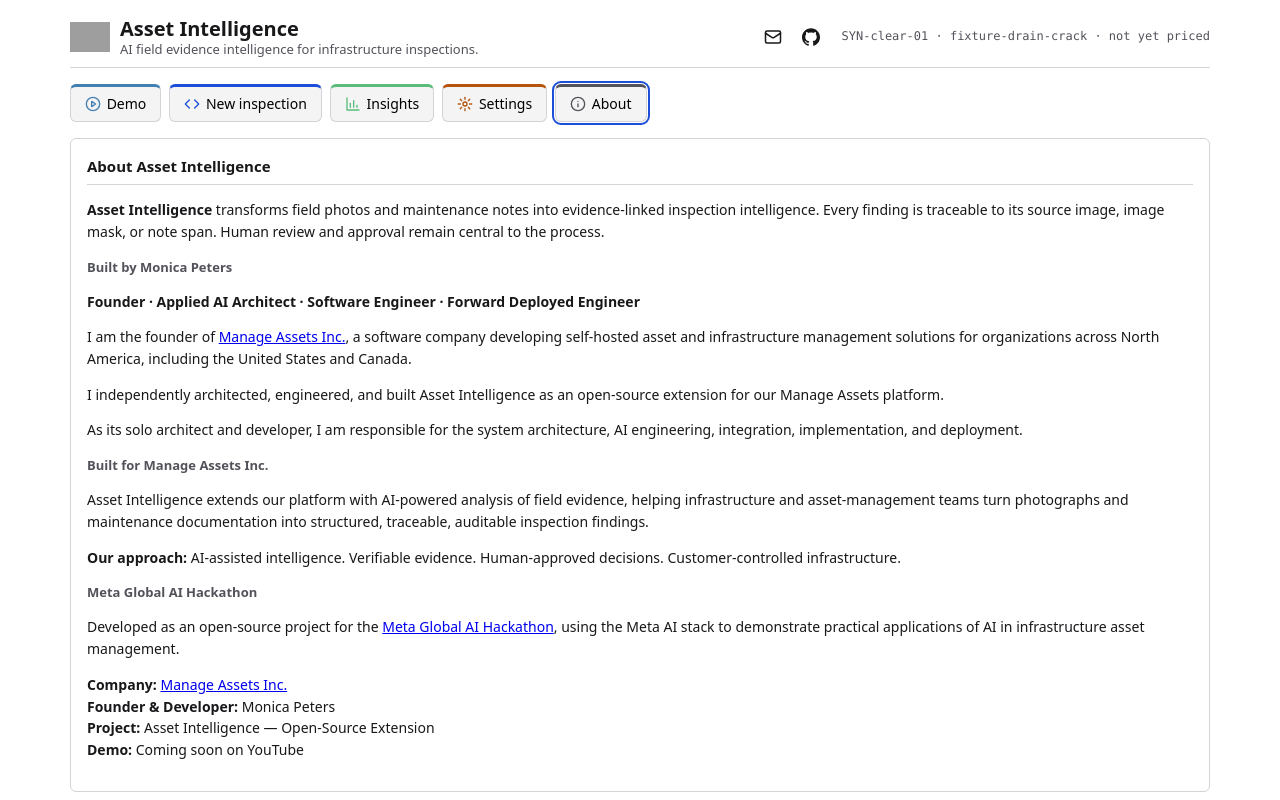
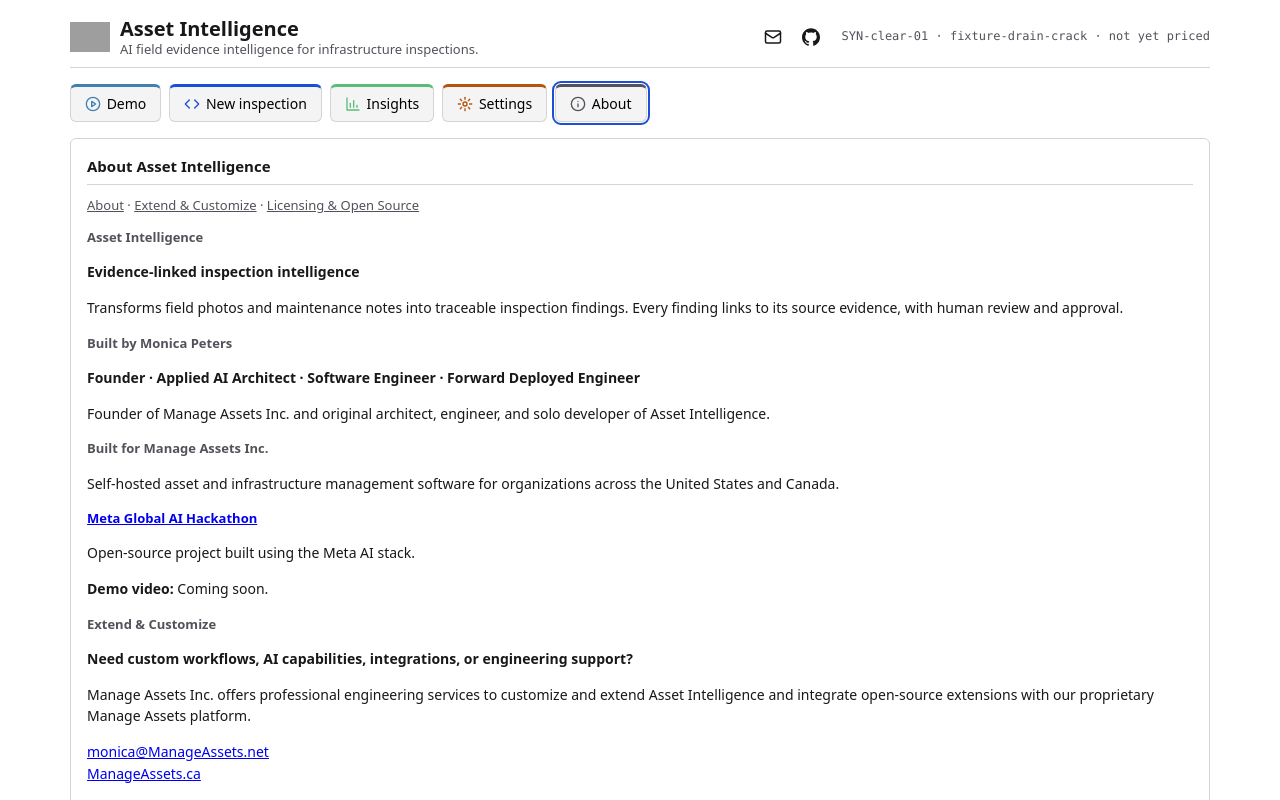
Before and after one commit to monigarr/asset-intelligence, a React (Vite) app in the folder app/ui/: page / in a window 1280 px wide. Both pictures are taken after a click on the tab "About". Shown: the top 800 px of the page. Built offline with nearby package versions, Linux system fonts and the light colour scheme; grey boxes are pictures that could not be loaded.

Commit message:
feat(ui): navigable three-section About tab with licensing
About, Extend and Customize, and Licensing anchors with published copy, services mailto, and Apache 2.0 versus proprietary distinction

vitest 64, vite build clean, shipped bundle verified

```diff
--- a/app/ui/src/components/AboutPanel.jsx
+++ b/app/ui/src/components/AboutPanel.jsx
@@ -1,49 +1,38 @@
-import { ABOUT, YOUTUBE_URL } from './about.js';
+import { ABOUT, SECTIONS, YOUTUBE_URL } from './about.js';
 
 export default function AboutPanel() {
   return (
     <div className="panel">
       <h2>{ABOUT.title}</h2>
+      <nav className="about-nav" aria-label="About sections">
+        {SECTIONS.map((s, i) => (
+          <span key={s.id}>
+            {i > 0 && <span aria-hidden="true">{' \u00b7 '}</span>}
+            <a href={`#${s.id}`}>{s.label}</a>
+          </span>
+        ))}
+      </nav>
+      <section id="about-product" aria-label="About">
+        <h3>Asset Intelligence</h3>
         <p>
-        <strong>Asset Intelligence</strong> {ABOUT.blurb}
+          <strong>{ABOUT.productLine}</strong>
         </p>
+        <p>{ABOUT.purpose}</p>
         <h3>Built by {ABOUT.builder}</h3>
         <p>
           <strong>{ABOUT.builderRoles}</strong>
         </p>
-      <p>
-        I am the founder of{' '}
-        <a href={ABOUT.companyUrl} target="_blank" rel="noreferrer">
-          {ABOUT.company}
-        </a>
-        {ABOUT.builderFounderRest}
-      </p>
-      <p>{ABOUT.builderSolo}</p>
-      <p>{ABOUT.builderScope}</p>
+        <p>{ABOUT.founderLine}</p>
         <h3>Built for {ABOUT.company}</h3>
-      <p>{ABOUT.platformPara}</p>
-      <p>
-        <strong>Our approach:</strong> {ABOUT.approach}
-      </p>
-      <h3>{ABOUT.hackathonName}</h3>
-      <p>
-        Developed as an open-source project for the{' '}
+        <p>{ABOUT.builtForBlurb}</p>
+        <h3>
           <a href={ABOUT.hackathonUrl} target="_blank" rel="noreferrer">
             {ABOUT.hackathonName}
           </a>
-        {ABOUT.hackathonRest}
-      </p>
+        </h3>
+        <p>{ABOUT.hackathonLine}</p>
         <p>
-        <strong>Company:</strong>{' '}
-        <a href={ABOUT.companyUrl} target="_blank" rel="noreferrer">
-          {ABOUT.company}
-        </a>
-        <br />
-        <strong>Founder &amp; Developer:</strong> {ABOUT.builder}
-        <br />
-        <strong>Project:</strong> {ABOUT.projectLine}
-        <br />
-        <strong>Demo:</strong>{' '}
+          <strong>Demo video:</strong>{' '}
           {YOUTUBE_URL ? (
             <a href={YOUTUBE_URL} target="_blank" rel="noreferrer">
               Watch on YouTube
@@ -52,6 +41,36 @@
             ABOUT.videoNote
           )}
         </p>
+      </section>
+      <section id="extend-customize" aria-label="Extend and customize">
+        <h3>{ABOUT.extendHeading}</h3>
+        <p>
+          <strong>{ABOUT.extendLead}</strong>
+        </p>
+        <p>{ABOUT.extendBody}</p>
+        <p>
+          <a href={`mailto:${ABOUT.servicesEmail}`}>{ABOUT.servicesEmail}</a>
+          <br />
+          <a href={ABOUT.companyUrl} target="_blank" rel="noreferrer">
+            {ABOUT.product}
+          </a>
+        </p>
+      </section>
+      <section id="licensing" aria-label="Licensing and open source">
+        <h3>{ABOUT.licenseHeading}</h3>
+        <p>{ABOUT.licenseBlurb}</p>
+        <p>
+          <a href={ABOUT.licenseUrl} target="_blank" rel="noreferrer">
+            Read the {ABOUT.licenseName}
+          </a>
+          {' \u00b7 '}
+          <a href={ABOUT.githubUrl} target="_blank" rel="noreferrer">
+            Repository
+          </a>
+        </p>
+        <p>{ABOUT.distinction}</p>
+        <p>{ABOUT.attribution}</p>
+      </section>
     </div>
   );
 }
--- a/app/ui/src/components/about.js
+++ b/app/ui/src/components/about.js
@@ -5,33 +5,45 @@
 export const TAGLINE =
   'AI field evidence intelligence for infrastructure inspections.';
 
+export const SECTIONS = [
+  { id: 'about-product', label: 'About' },
+  { id: 'extend-customize', label: 'Extend & Customize' },
+  { id: 'licensing', label: 'Licensing & Open Source' },
+];
+
 export const ABOUT = {
   title: 'About Asset Intelligence',
-  blurb:
-    'transforms field photos and maintenance notes into evidence-linked inspection intelligence. Every finding is traceable to its source image, image mask, or note span. Human review and approval remain central to the process.',
+  productLine: 'Evidence-linked inspection intelligence',
+  purpose:
+    'Transforms field photos and maintenance notes into traceable inspection findings. Every finding links to its source evidence, with human review and approval.',
+  builder: 'Monica Peters',
+  builderRoles:
+    'Founder \u00b7 Applied AI Architect \u00b7 Software Engineer \u00b7 Forward Deployed Engineer',
+  founderLine:
+    'Founder of Manage Assets Inc. and original architect, engineer, and solo developer of Asset Intelligence.',
+  company: 'Manage Assets Inc.',
+  companyUrl: 'https://manageassets.ca/',
+  builtForBlurb:
+    'Self-hosted asset and infrastructure management software for organizations across the United States and Canada.',
+  extendHeading: 'Extend & Customize',
+  extendLead: 'Need custom workflows, AI capabilities, integrations, or engineering support?',
+  extendBody:
+    'Manage Assets Inc. offers professional engineering services to customize and extend Asset Intelligence and integrate open-source extensions with our proprietary Manage Assets platform.',
+  servicesEmail: 'monica@ManageAssets.net',
+  product: 'ManageAssets.ca',
+  hackathonName: 'Meta Global AI Hackathon',
+  hackathonUrl: 'https://dev.meta.ai/',
+  hackathonLine: 'Open-source project built using the Meta AI stack.',
+  licenseHeading: 'Licensing & Open Source',
+  licenseName: 'Apache License 2.0',
+  licenseUrl: 'https://github.com/monigarr/asset-intelligence/blob/master/LICENSE',
+  licenseBlurb:
+    'Asset Intelligence is an open-source extension under the Apache License 2.0. You are free to use, modify, and distribute it under the license terms.',
+  distinction:
+    'This repository contains only the open-source extension. Manage Assets \u2014 the self-hosted enterprise asset-management platform by Manage Assets Inc. \u2014 is proprietary commercial software, available at ManageAssets.ca.',
+  attribution:
+    'Copyright 2026 Monica Peters. The Apache License 2.0 requires preserving copyright and license notices in redistributions.',
   githubUrl: 'https://github.com/monigarr/asset-intelligence',
   contactUrl: 'https://manageassets.ca/contact/',
-  hackathonUrl: 'https://dev.meta.ai/',
-  hackathonName: 'Meta Global AI Hackathon',
-  builder: 'Monica Peters',
-  builderRoles: 'Founder · Applied AI Architect · Software Engineer · Forward Deployed Engineer',
-  builderFounderRest:
-    ', a software company developing self-hosted asset and infrastructure management solutions for organizations across North America, including the United States and Canada.',
-  builderSolo:
-    'I independently architected, engineered, and built Asset Intelligence as an open-source extension for our Manage Assets platform.',
-  builderScope:
-    'As its solo architect and developer, I am responsible for the system architecture, AI engineering, integration, implementation, and deployment.',
-  company: 'Manage Assets Inc.',
-  companyUrl: 'https://manageassets.ca/',
-  product: 'ManageAssets.ca',
-  productBlurb:
-    'Self-hosted asset and infrastructure management software for organizations that need to control where their operational data lives.',
-  platformPara:
-    'Asset Intelligence extends our platform with AI-powered analysis of field evidence, helping infrastructure and asset-management teams turn photographs and maintenance documentation into structured, traceable, auditable inspection findings.',
-  approach:
-    'AI-assisted intelligence. Verifiable evidence. Human-approved decisions. Customer-controlled infrastructure.',
-  hackathonRest:
-    ', using the Meta AI stack to demonstrate practical applications of AI in infrastructure asset management.',
-  projectLine: 'Asset Intelligence — Open-Source Extension',
-  videoNote: 'Coming soon on YouTube',
+  videoNote: 'Coming soon.',
 };
--- a/app/ui/src/styles.css
+++ b/app/ui/src/styles.css
@@ -495,3 +495,6 @@
 .app-footer { border-top: 1px solid var(--border); margin-top: 24px; padding: 12px 4px 4px; color: var(--muted); font-size: 12px; text-align: center; }
 .app-footer p { margin: 4px 0; }
 .app-footer a { color: inherit; }
+
+.about-nav { font-size: 13px; margin: 0 0 12px; color: var(--muted); }
+.about-nav a { color: inherit; }
```
Also changed, not shown: 1 other file (tests, documents, lock files or other folders). Lines whose indentation alone changed are shown as unchanged.
